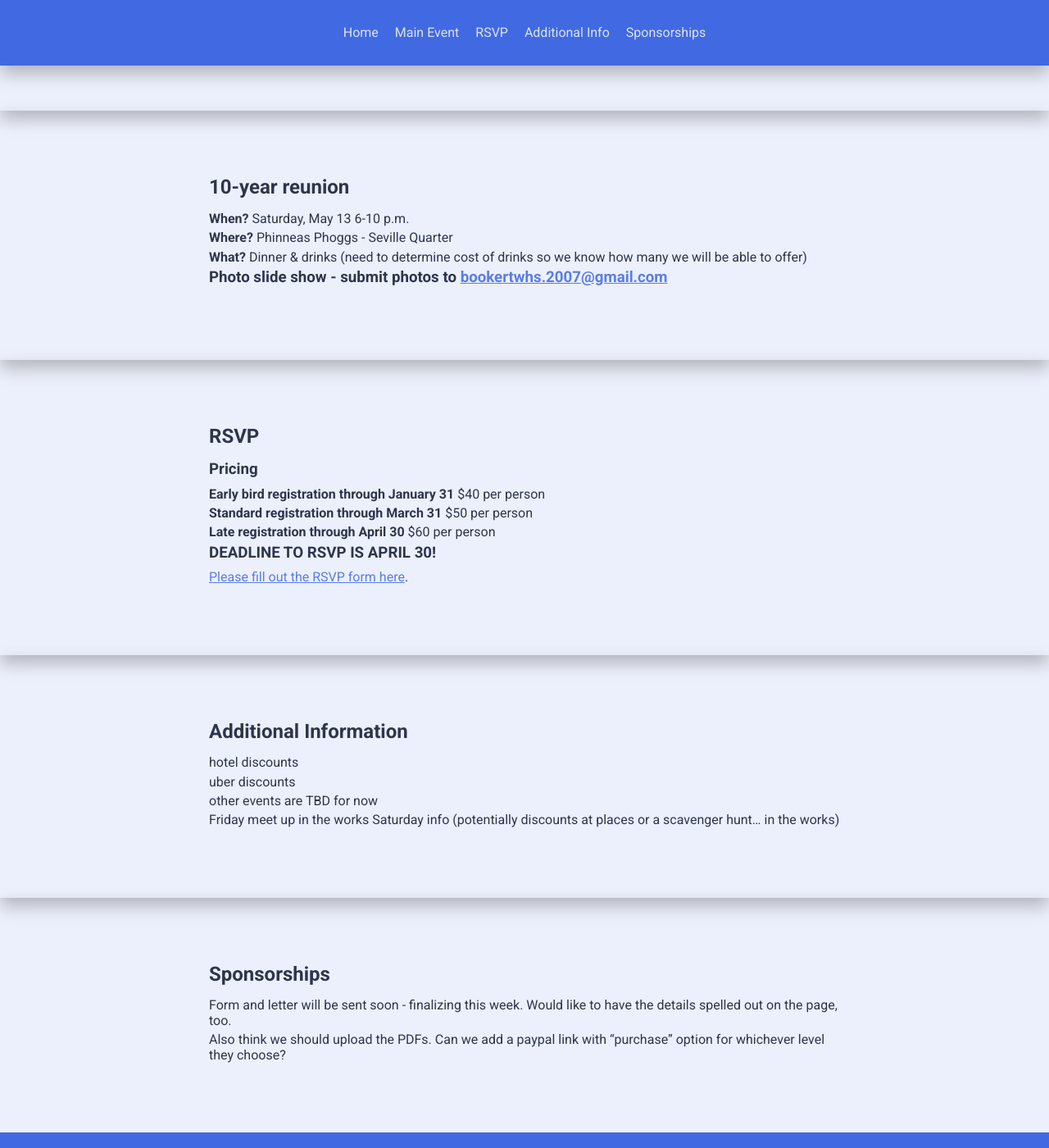
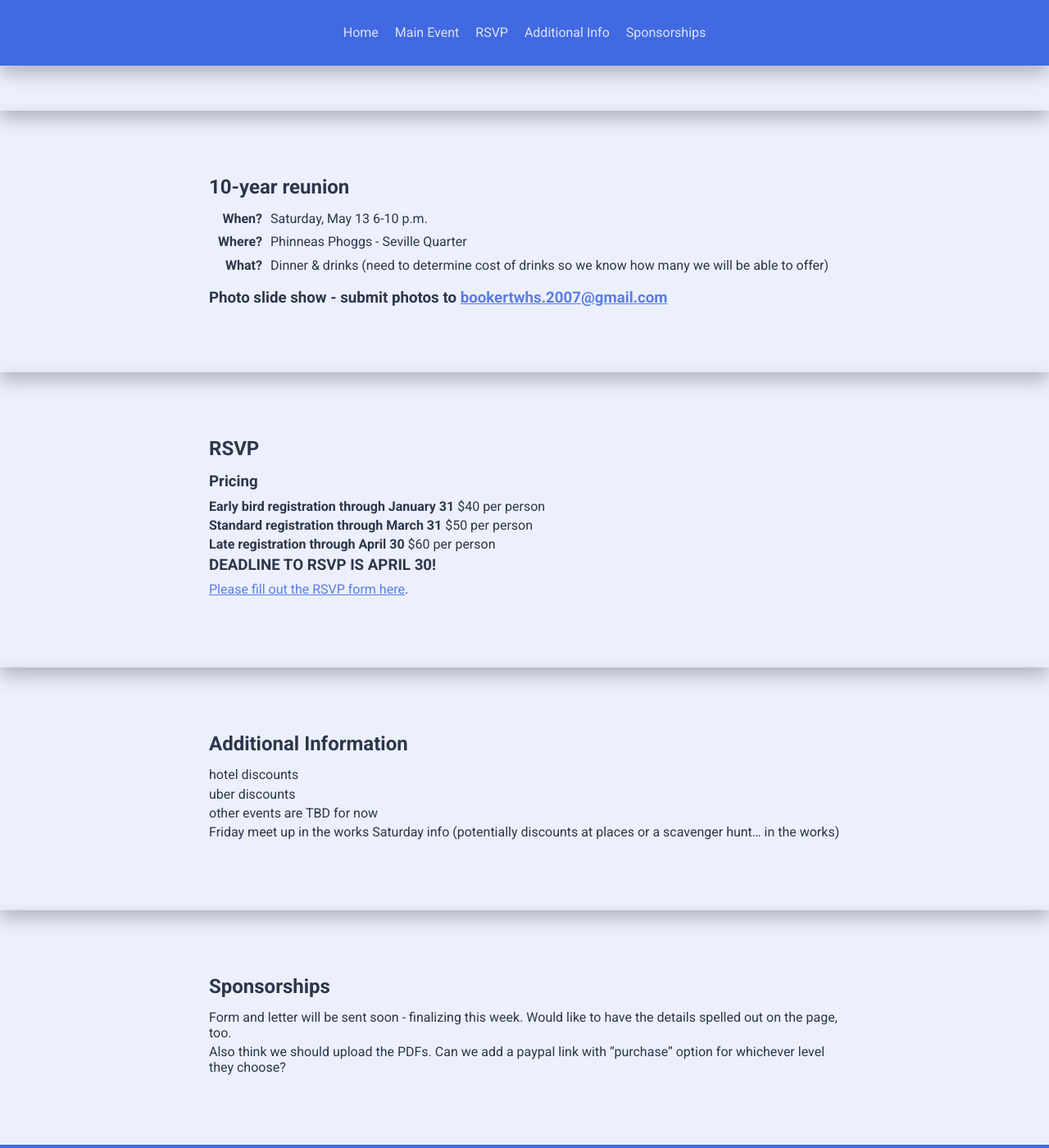
Before and after one commit to bookertwhs2007/bookertwhs, a Jekyll site: the page built from index.html, in a window 1280 px wide and 1400 px high, scrolled down 466 px. Shown: the whole window at 82% size. Built offline with Jekyll 4.4.1, drawn with Linux system fonts in a browser that asks for light colours; nearby versions of some CDN libraries.

Commit message:
style main-event section

```diff
--- /dev/null
+++ b/_scss/components/_main-event.scss
@@ -0,0 +1,16 @@
+.section--main-event {
+  p {
+    display: flex;
+    margin-bottom: 10px;
+  }
+
+  strong {
+    flex: 0 0 75px;
+    text-align: right;
+    padding-right: 10px;
+  }
+
+  h3 {
+    margin: 20px 0 0 0;
+  }
+}
--- a/css/main.scss
+++ b/css/main.scss
@@ -30,6 +30,7 @@
 @import "components/section";
 @import "components/data-list";
 @import "components/home";
+@import "components/main-event";
 
 // trumps - utilities and helper classes with ability to override anything which
 // goes before in the triangle, eg. hide helper class
```
